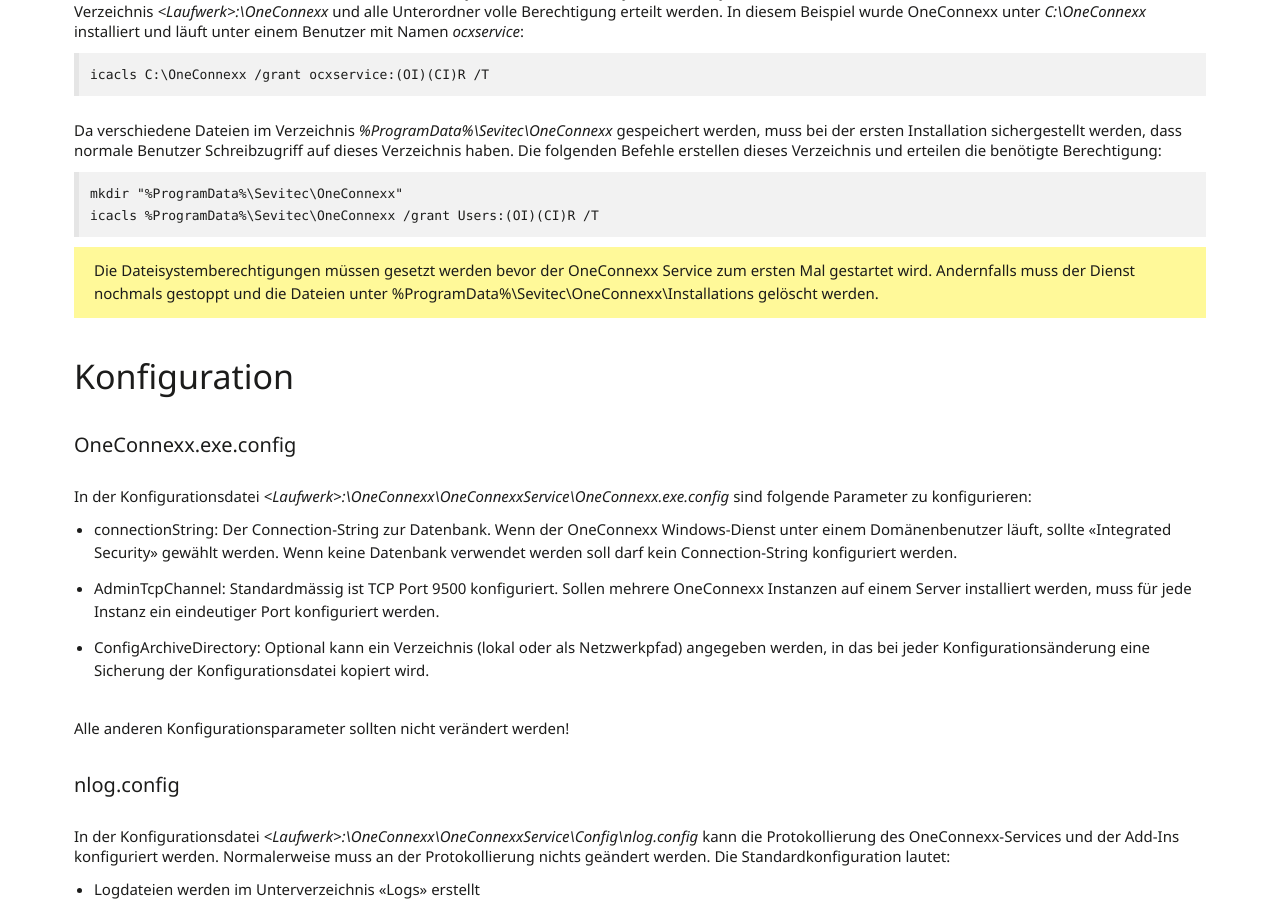
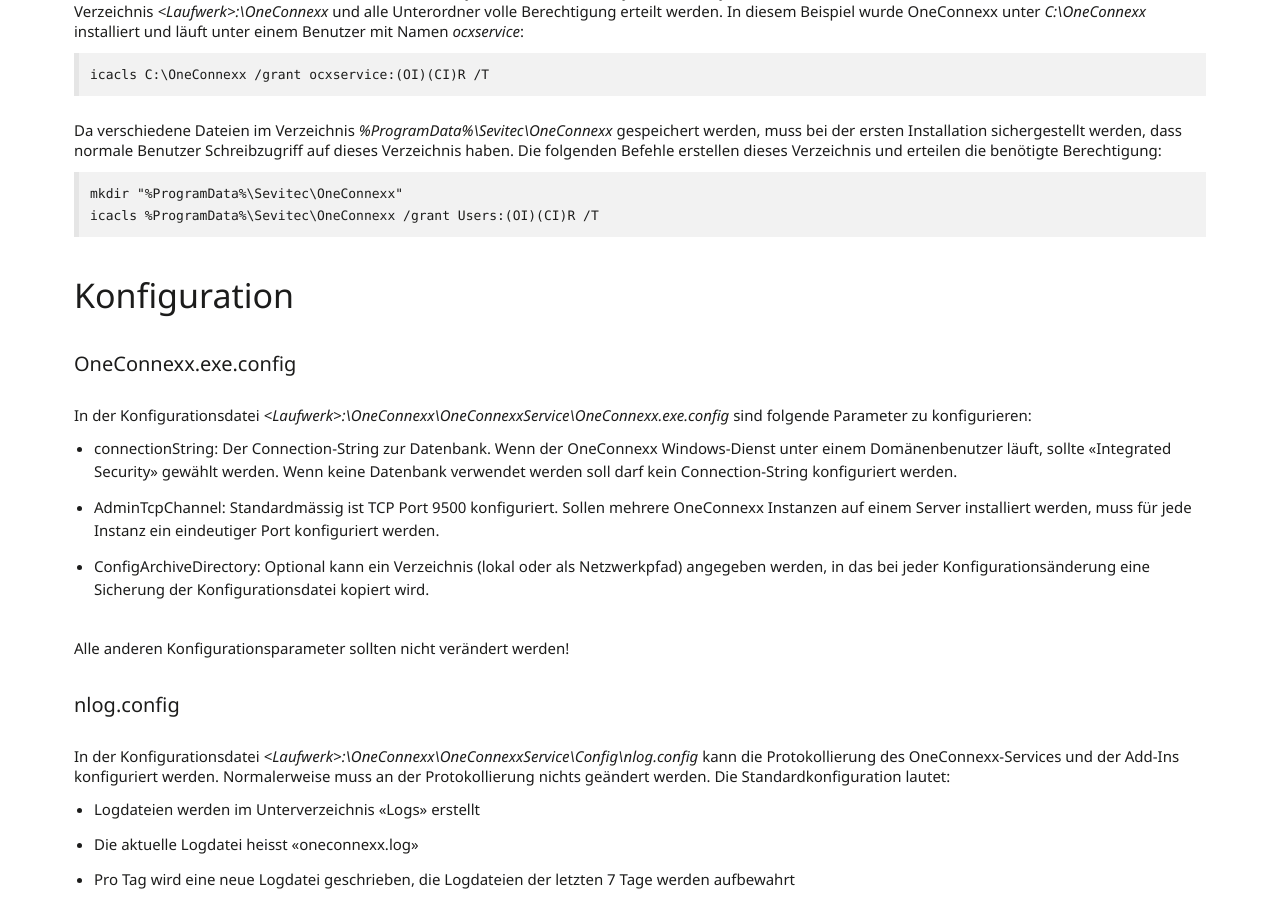
Before and after one commit to primesoft-group/oneconnexx-docs, a Jekyll site: the page built from _pages/setup/de/oneconnexx.md, in a window 1280 px wide and 900 px high, scrolled down 1969 px. Built offline with Jekyll 4.4.1, drawn with Linux system fonts in a browser that asks for light colours; nearby versions of some CDN libraries; some web fonts are replaced.

Commit message:
Update oneconnexx.md

````diff
--- a/_pages/setup/de/oneconnexx.md
+++ b/_pages/setup/de/oneconnexx.md
@@ -85,8 +85,6 @@
 icacls %ProgramData%\Sevitec\OneConnexx /grant Users:(OI)(CI)R /T
 ```
 
-{% include alert.html type="warning" text="Die Dateisystemberechtigungen müssen gesetzt werden bevor der OneConnexx Service zum ersten Mal gestartet wird. Andernfalls muss der Dienst nochmals gestoppt und die Dateien unter %ProgramData%\Sevitec\OneConnexx\Installations gelöscht werden." %}
-
 ### Konfiguration
 
 ##### OneConnexx.exe.config
````
